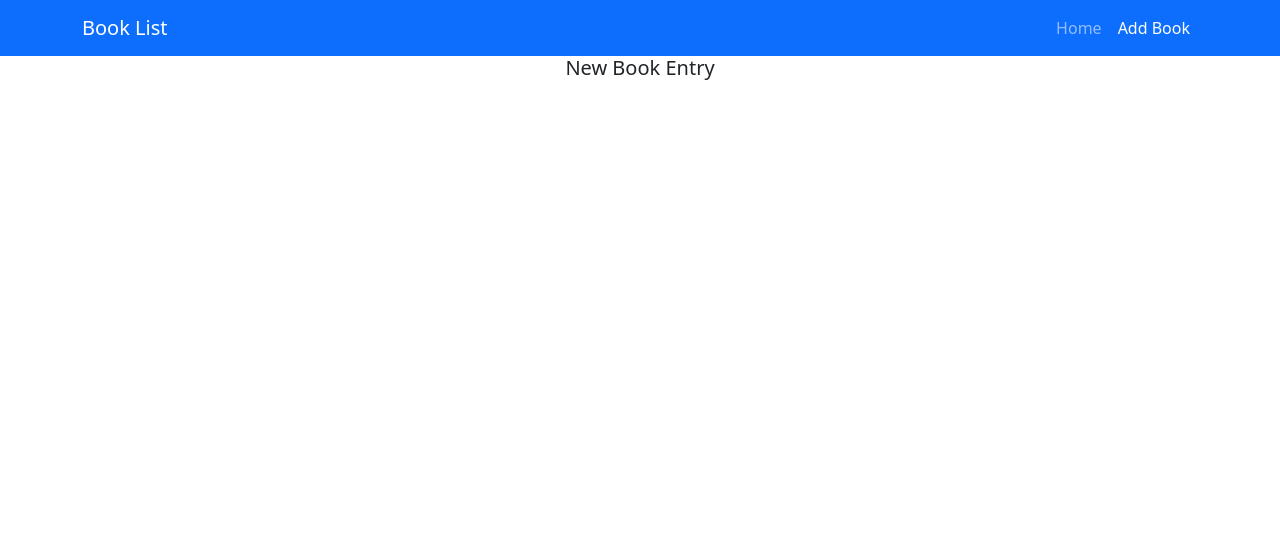
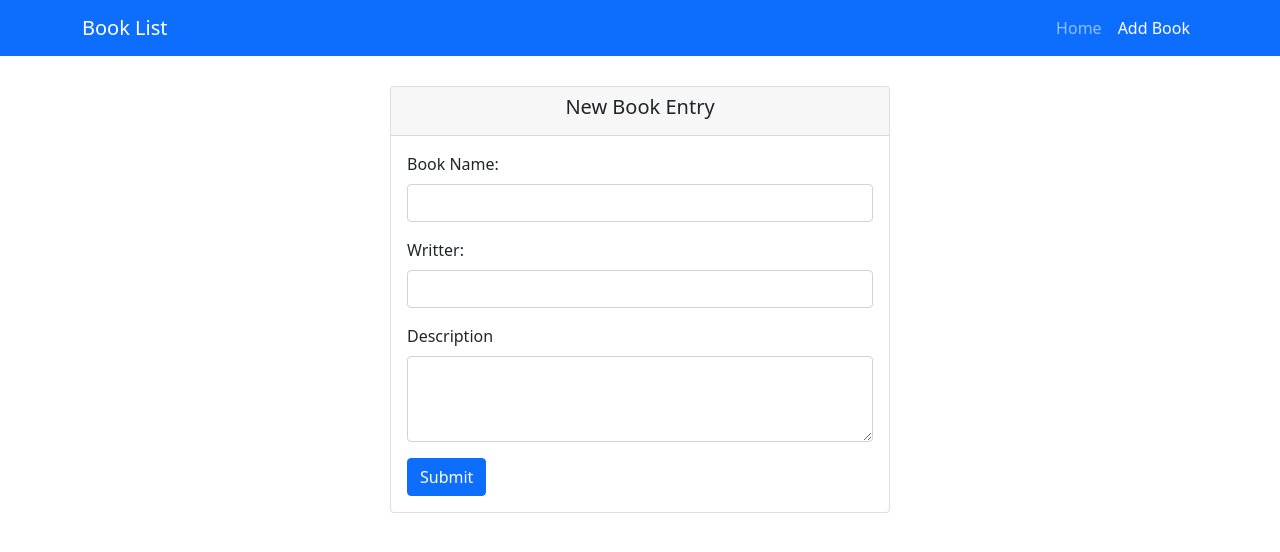
Before and after one commit to wapborhan/book_list-react, a React (Create React App) app: page /new-book in a window 1280 px wide. Shown: the top 552 px of the page. Built offline with nearby package versions, Linux system fonts and the light colour scheme.

Commit message:
form add

```diff
--- a/public/index.html
+++ b/public/index.html
@@ -8,20 +8,9 @@
   <meta name="theme-color" content="#000000" />
   <meta name="description" content="Web site created using create-react-app" />
   <link rel="apple-touch-icon" href="%PUBLIC_URL%/logo192.png" />
-  <!--
-      manifest.json provides metadata used when your web app is installed on a
-      user's mobile device or desktop. See https://developers.google.com/web/fundamentals/web-app-manifest/
-    -->
+  <link href="https://cdn.jsdelivr.net/npm/bootstrap@5.1.3/dist/css/bootstrap.min.css" rel="stylesheet">
   <link rel="manifest" href="%PUBLIC_URL%/manifest.json" />
-  <!--
-      Notice the use of %PUBLIC_URL% in the tags above.
-      It will be replaced with the URL of the `public` folder during the build.
-      Only files inside the `public` folder can be referenced from the HTML.
 
-      Unlike "/favicon.ico" or "favicon.ico", "%PUBLIC_URL%/favicon.ico" will
-      work correctly both with client-side routing and a non-root public URL.
-      Learn how to configure a non-root public URL by running `npm run build`.
-    -->
   <title>Book List</title>
 </head>
 
@@ -29,6 +18,8 @@
   <noscript>You need to enable JavaScript to run this app.</noscript>
   <div id="root"></div>
 
+
+  <script src="https://cdn.jsdelivr.net/npm/bootstrap@5.1.3/dist/js/bootstrap.bundle.min.js"></script>
 </body>
 
 </html>
--- a/src/components/represent/NewBook.js
+++ b/src/components/represent/NewBook.js
@@ -1,10 +1,75 @@
 import React, { Component } from "react";
 
 export default class NewBook extends Component {
+  constructor(props) {
+    super(props);
+    this.state = {
+      bookName: "",
+      writter: "",
+      description: "",
+    };
+    this.handleInputChange = this.handleInputChange.bind(this);
+    this.handleSubmit = this.handleSubmit.bind(this);
+  }
+
+  handleSubmit = (event) => {
+    console.log(this.state);
+    event.preventDefault();
+  };
+
+  handleInputChange = (event) => {
+    const name = event.target.name;
+    const value = event.target.value;
+    this.setState({
+      [name]: value,
+    });
+  };
+
   render() {
     return (
-      <div>
-        <h5>New Book Entry</h5>
+      <div style={{ width: "500px", margin: "30px auto", textAlign: "left" }}>
+        <div className="card">
+          <div className="card-header text-center">
+            <h5>New Book Entry</h5>
+          </div>
+          <div className="card-body">
+            <form onSubmit={this.handleSubmit}>
+              <div className="mb-3">
+                <label className="form-label">Book Name:</label>
+                <input
+                  type="text"
+                  className="form-control"
+                  name="bookName"
+                  value={this.state.bookName}
+                  onChange={this.handleInputChange}
+                />
+              </div>
+              <div className="mb-3">
+                <label className="form-label">Writter:</label>
+                <input
+                  type="text"
+                  className="form-control"
+                  name="writter"
+                  value={this.state.writter}
+                  onChange={this.handleInputChange}
+                />
+              </div>
+              <div className="mb-3">
+                <label className="form-label">Description</label>
+                <textarea
+                  className="form-control"
+                  rows="3"
+                  name="description"
+                  value={this.state.description}
+                  onChange={this.handleInputChange}
+                ></textarea>
+              </div>
+              <button type="submit" className="btn btn-primary">
+                Submit
+              </button>
+            </form>
+          </div>
+        </div>
       </div>
     );
   }
```
